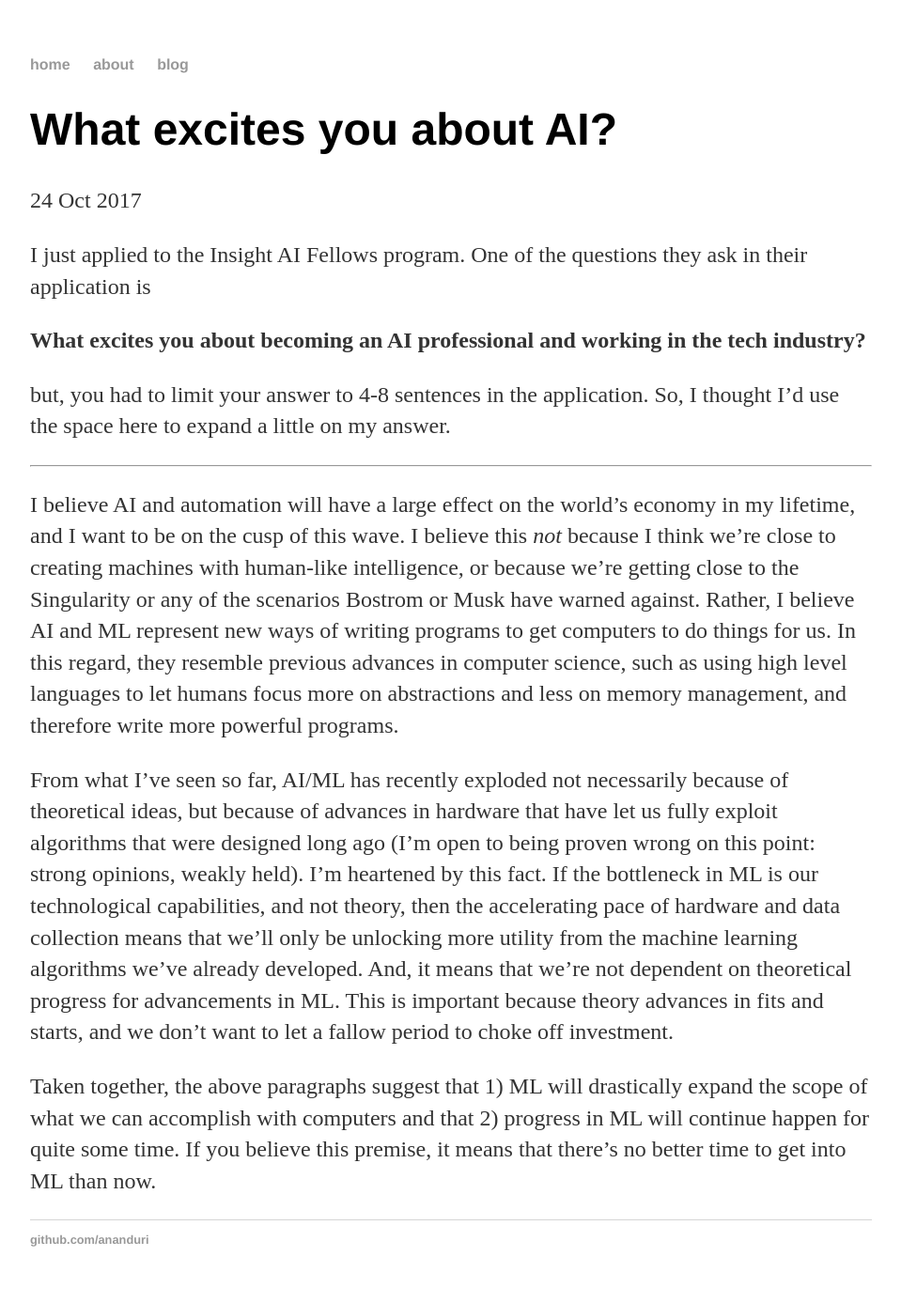
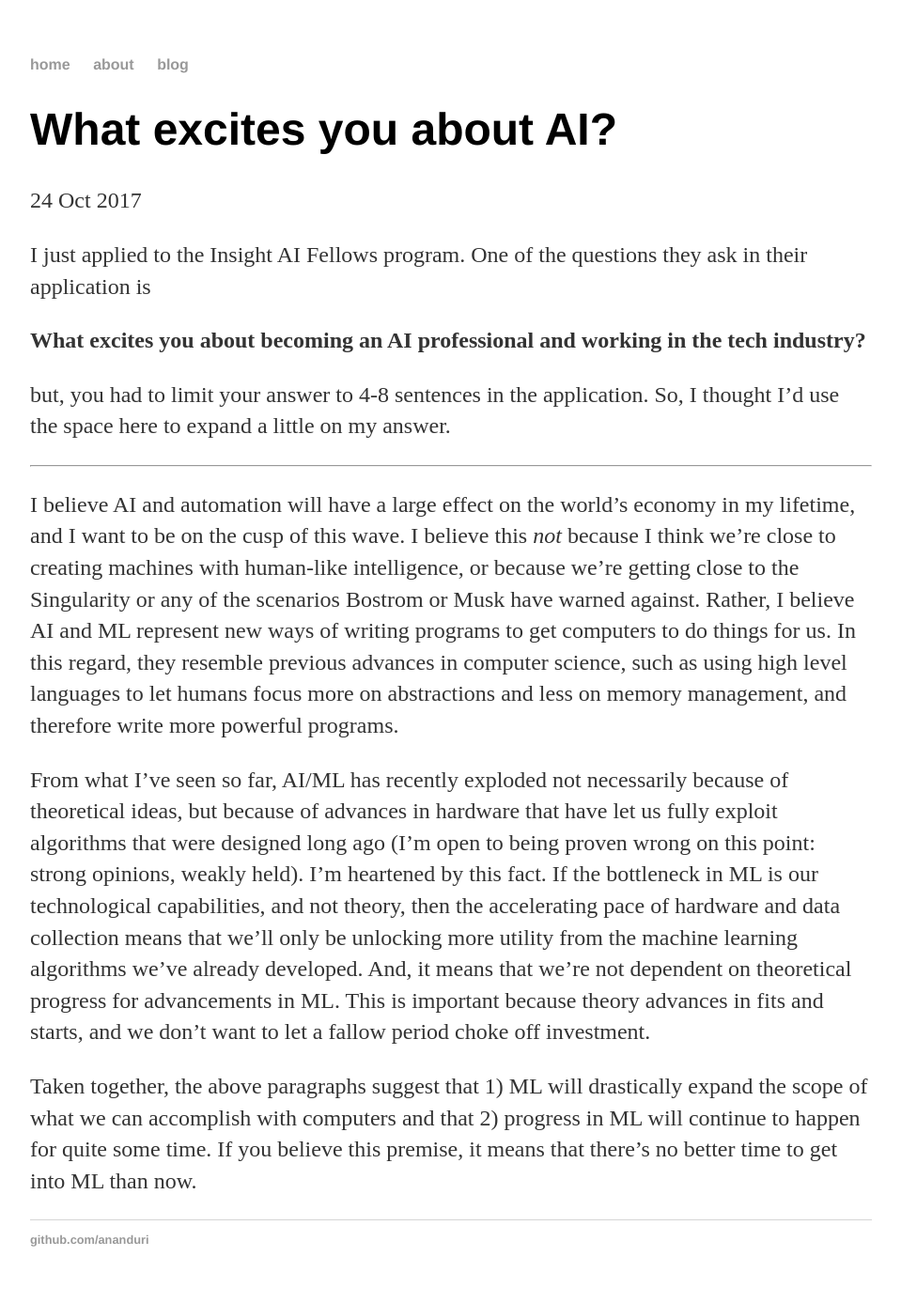
Before and after one commit to ananduri/ananduri.github.io, a Jekyll site: the page built from _posts/2017-10-24-excites.md, in a window 1280 px wide. Shown: the whole page at 94% size, without its empty margins (160-1119 px from the left). Built offline with Jekyll 4.4.1, drawn with Linux system fonts in a browser that asks for light colours.

Commit message:
Fixed typos

```diff
--- a/_posts/2017-10-24-excites.md
+++ b/_posts/2017-10-24-excites.md
@@ -14,6 +14,6 @@
 
 I believe AI and automation will have a large effect on the world's economy in my lifetime, and I want to be on the cusp of this wave. I believe this _not_ because I think we're close to creating machines with human-like intelligence, or because we're getting close to the Singularity or any of the scenarios Bostrom or Musk have warned against. Rather, I believe AI and ML represent new ways of writing programs to get computers to do things for us. In this regard, they resemble previous advances in computer science, such as using high level languages to let humans focus more on abstractions and less on memory management, and therefore write more powerful programs.
 
-From what I've seen so far, AI/ML has recently exploded not necessarily because of theoretical ideas, but because of advances in hardware that have let us fully exploit algorithms that were designed long ago (I'm open to being proven wrong on this point: strong opinions, weakly held). I'm heartened by this fact. If the bottleneck in ML is our technological capabilities, and not theory, then the accelerating pace of hardware and data collection means that we'll only be unlocking more utility from the machine learning algorithms we've already developed. And, it means that we're not dependent on theoretical progress for advancements in ML. This is important because theory advances in fits and starts, and we don't want to let a fallow period to choke off investment.
+From what I've seen so far, AI/ML has recently exploded not necessarily because of theoretical ideas, but because of advances in hardware that have let us fully exploit algorithms that were designed long ago (I'm open to being proven wrong on this point: strong opinions, weakly held). I'm heartened by this fact. If the bottleneck in ML is our technological capabilities, and not theory, then the accelerating pace of hardware and data collection means that we'll only be unlocking more utility from the machine learning algorithms we've already developed. And, it means that we're not dependent on theoretical progress for advancements in ML. This is important because theory advances in fits and starts, and we don't want to let a fallow period choke off investment.
 
-Taken together, the above paragraphs suggest that 1) ML will drastically expand the scope of what we can accomplish with computers and that 2) progress in ML will continue happen for quite some time. If you believe this premise, it means that there's no better time to get into ML than now.
+Taken together, the above paragraphs suggest that 1) ML will drastically expand the scope of what we can accomplish with computers and that 2) progress in ML will continue to happen for quite some time. If you believe this premise, it means that there's no better time to get into ML than now.
--- a/about/index.html
+++ b/about/index.html
@@ -3,6 +3,6 @@ layout: default
 title: Arun Nanduri's Blog
 ---
 <div class="blurb">
-	<h2>Sharing thoughts and code about machine learning, math, and programming.</h2>
+	<h2>Writing Math and Code about machine learning, math, and programming.</h2>
 	<p>Learning about high-dimensional spaces since 1999. Writing about them since 2013. Blogging about them since last week.</p>
 </div><!-- /.blurb -->
```
Also changed, not shown: _posts/2017-10-31-ICA:motivation.mdown (renamed from _posts/2017-10-31-ica_motivation.mdown).
